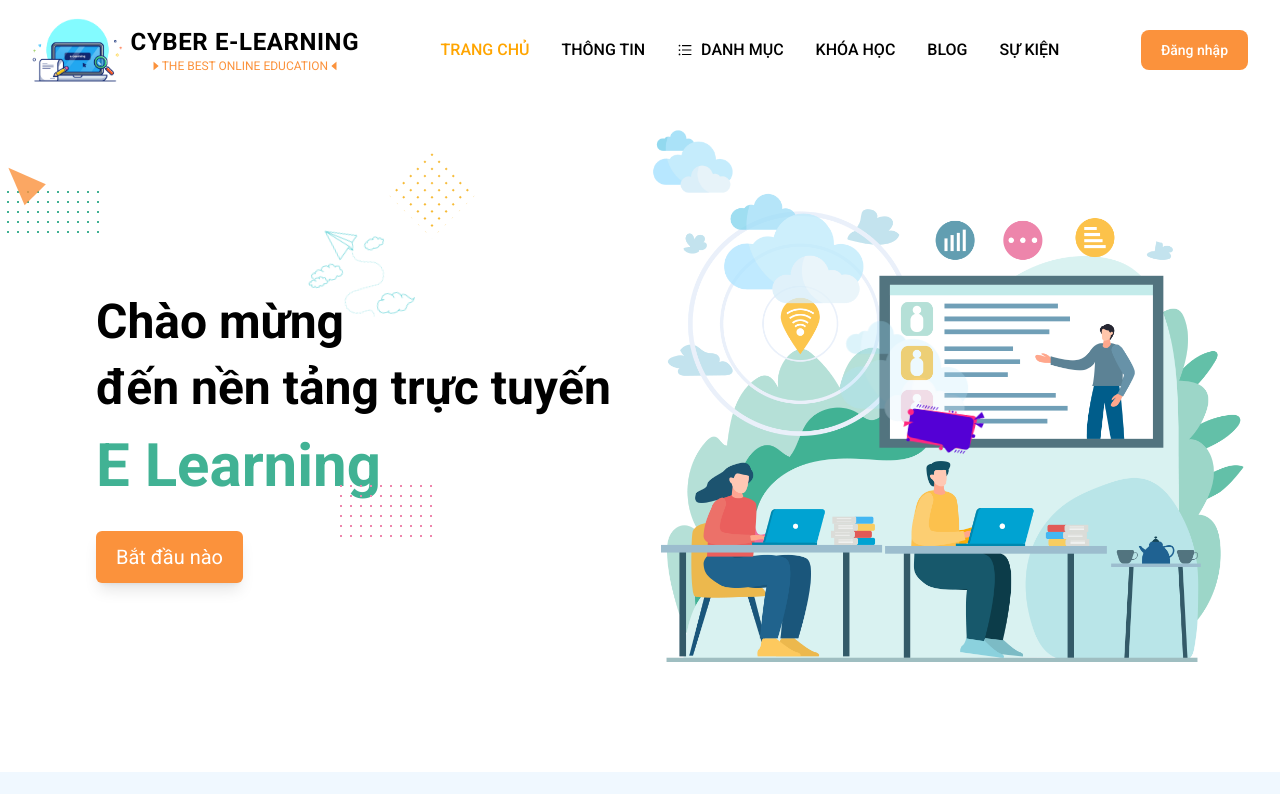
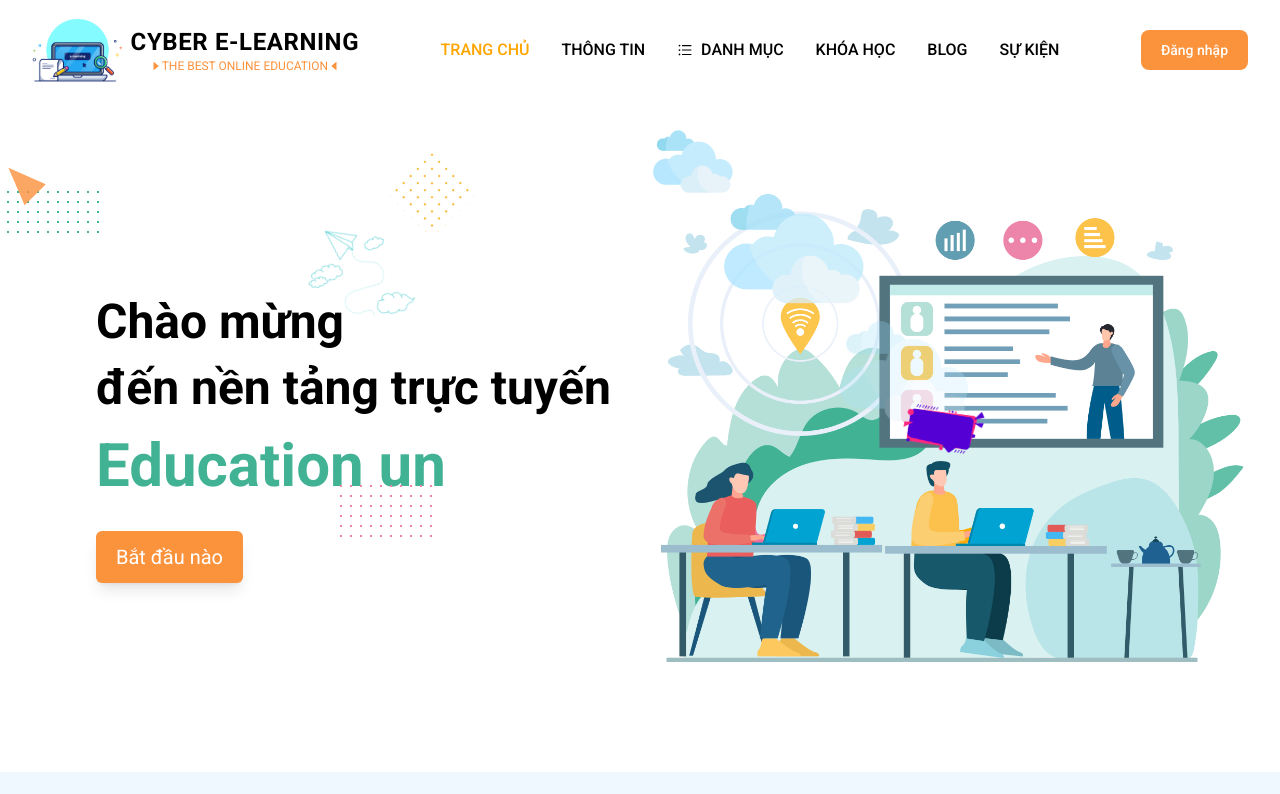
Before and after one commit to hqbao000101/BCS07_FINAL_G9_ELearning, a React (Create React App) app: page / in a window 1280 px wide. Shown: the top 794 px of the page. Built offline with nearby package versions, Linux system fonts and the light colour scheme.

Commit message:
feat:banner-typing-animation

```diff
--- a/package.json
+++ b/package.json
@@ -16,6 +16,7 @@
     "react-redux": "^8.1.1",
     "react-router-dom": "^6.14.1",
     "react-scripts": "5.0.1",
+    "react-type-animation": "^3.1.0",
     "sass": "^1.63.6",
     "sass-loader": "^13.3.2",
     "web-vitals": "^2.1.4"
--- a/src/pages/Home/Home.jsx
+++ b/src/pages/Home/Home.jsx
@@ -5,6 +5,7 @@ import HomeBanner3 from "../../assets/imgs/home_banner_03.png";
 import HomeBanner4 from "../../assets/imgs/home_banner_04.png";
 import HomeBanner5 from "../../assets/imgs/home_banner_05.png";
 import "./Home.scss";
+import { TypeAnimation } from "react-type-animation";
 
 const Home = () => {
   return (
@@ -30,9 +31,27 @@ const Home = () => {
           <p className="text-2xl sm:text-3xl font-bold leading-snug xl:leading-snug md:leading-snug sm:leading-snug md:text-4xl xl:text-5xl">
             đến nền tảng trực tuyến
           </p>
-          <p className="text-3xl font-bold leading-normal xl:leading-normal md:leading-normal sm:leading-normal md:text-5xl xl:text-6xl text-main sm:text-4xl">
-            E Learning
-          </p>
+          <TypeAnimation
+            preRenderFirstString={true}
+            sequence={[
+              "E Learning",
+              1000,
+              "Efficient & Flexible",
+              1000,
+              "Education unlimited",
+              1000,
+              "Expand knowledge",
+              1000,
+              "Embrace future",
+              1000,
+            ]}
+            wrapper="span"
+            speed={50}
+            repeat={Infinity}
+            className="text-3xl font-bold leading-normal xl:leading-normal md:leading-normal sm:leading-normal md:text-5xl xl:text-6xl text-main sm:text-4xl block"
+            deletionSpeed={25}
+            cursor={false}
+          />
           <button className="px-5 py-3 mt-5 text-xs sm:text-sm text-white duration-500 bg-orange-400 rounded-md shadow-lg xl:text-xl hover:bg-orange-500 hover:scale-90 lg:text-lg md:text-md">
             Bắt đầu nào
           </button>
```
Also changed, not shown: 1 other file (tests, documents, lock files or other folders).
